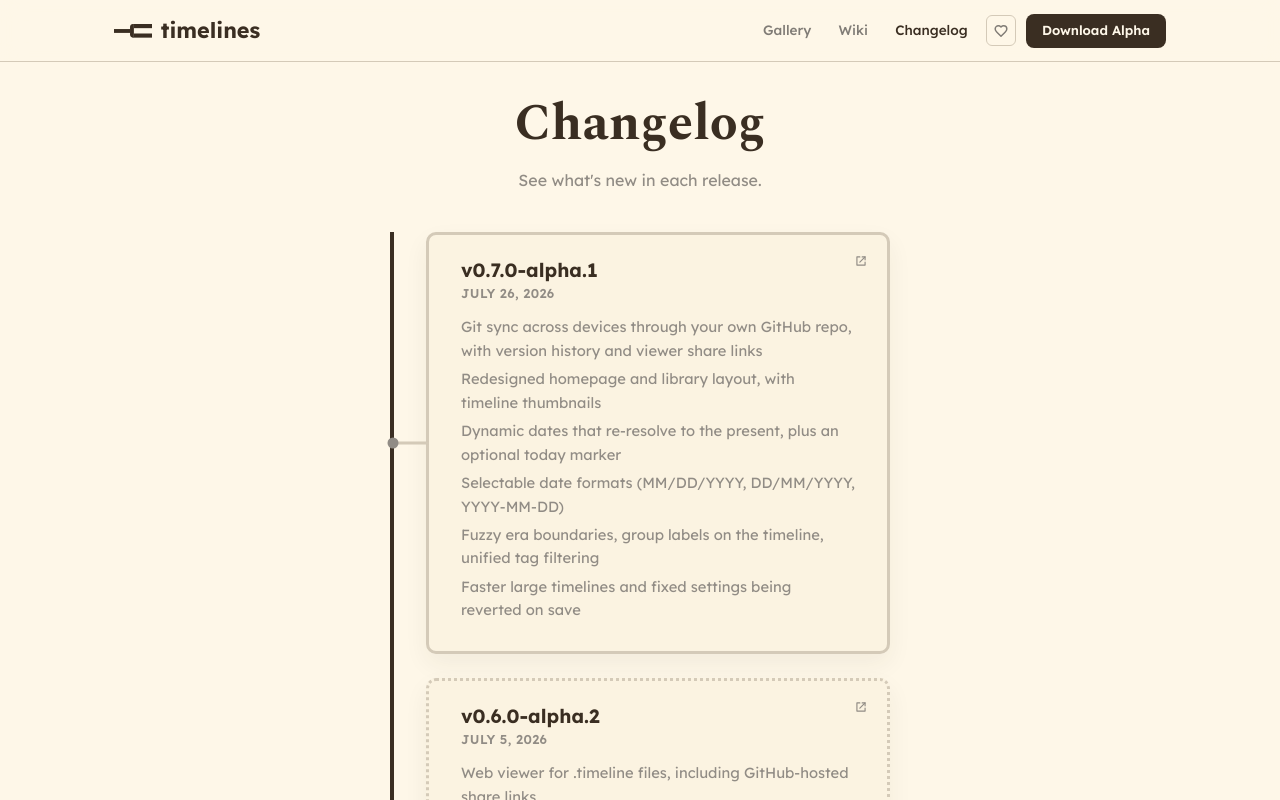
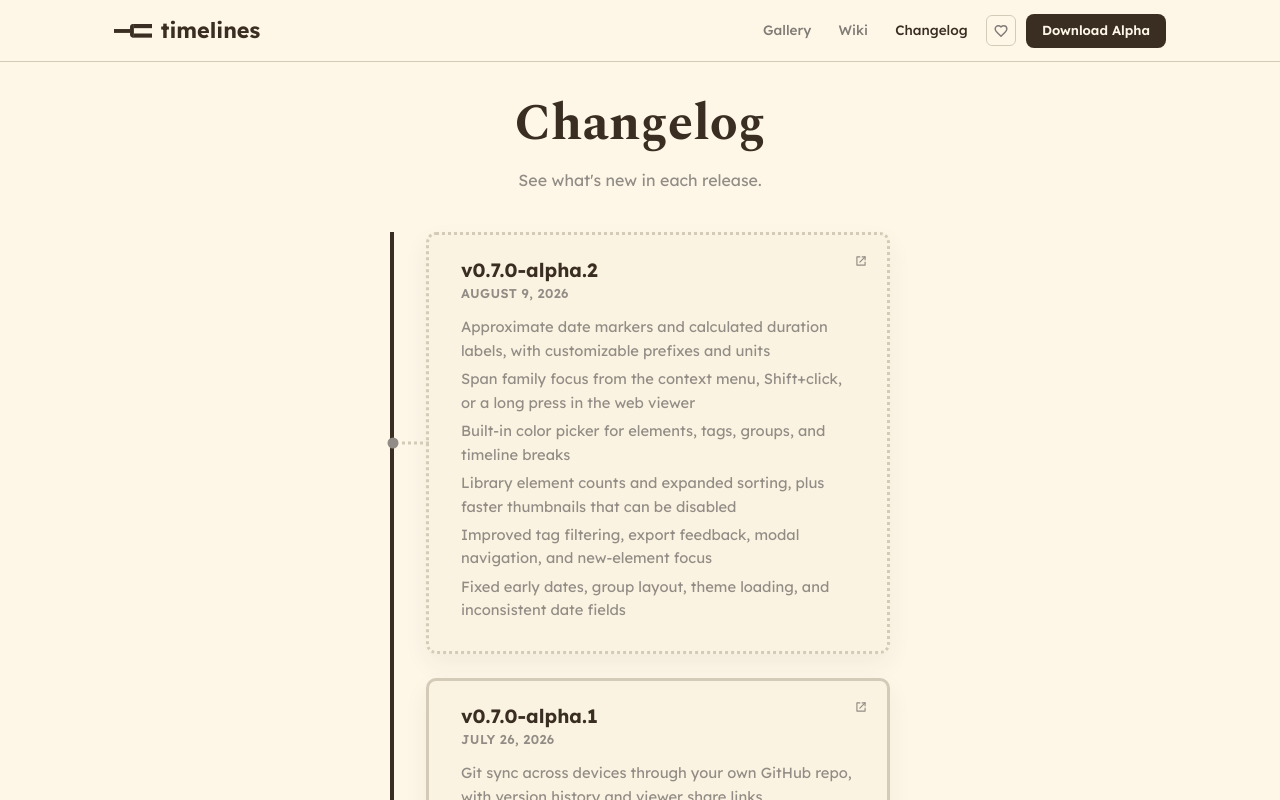
Before and after one commit to sreegjl/timelines-website, a React (Vite) app: page /changelog in a window 1280 px wide. Shown: the top 800 px of the page. Built offline with nearby package versions, Linux system fonts and the light colour scheme.

Commit message:
update changelog

```diff
--- a/src/pages/Changelog.jsx
+++ b/src/pages/Changelog.jsx
@@ -6,6 +6,19 @@ function Changelog() {
     description: 'See what\'s new in each release of Timelines.',
   })
   const releases = [
+    {
+      version: '0.7.0-alpha.2',
+      date: 'August 9, 2026',
+      changes: [
+        'Approximate date markers and calculated duration labels, with customizable prefixes and units',
+        'Span family focus from the context menu, Shift+click, or a long press in the web viewer',
+        'Built-in color picker for elements, tags, groups, and timeline breaks',
+        'Library element counts and expanded sorting, plus faster thumbnails that can be disabled',
+        'Improved tag filtering, export feedback, modal navigation, and new-element focus',
+        'Fixed early dates, group layout, theme loading, and inconsistent date fields',
+      ],
+      solid: false,
+    },
     {
       version: '0.7.0-alpha.1',
       date: 'July 26, 2026',
```
